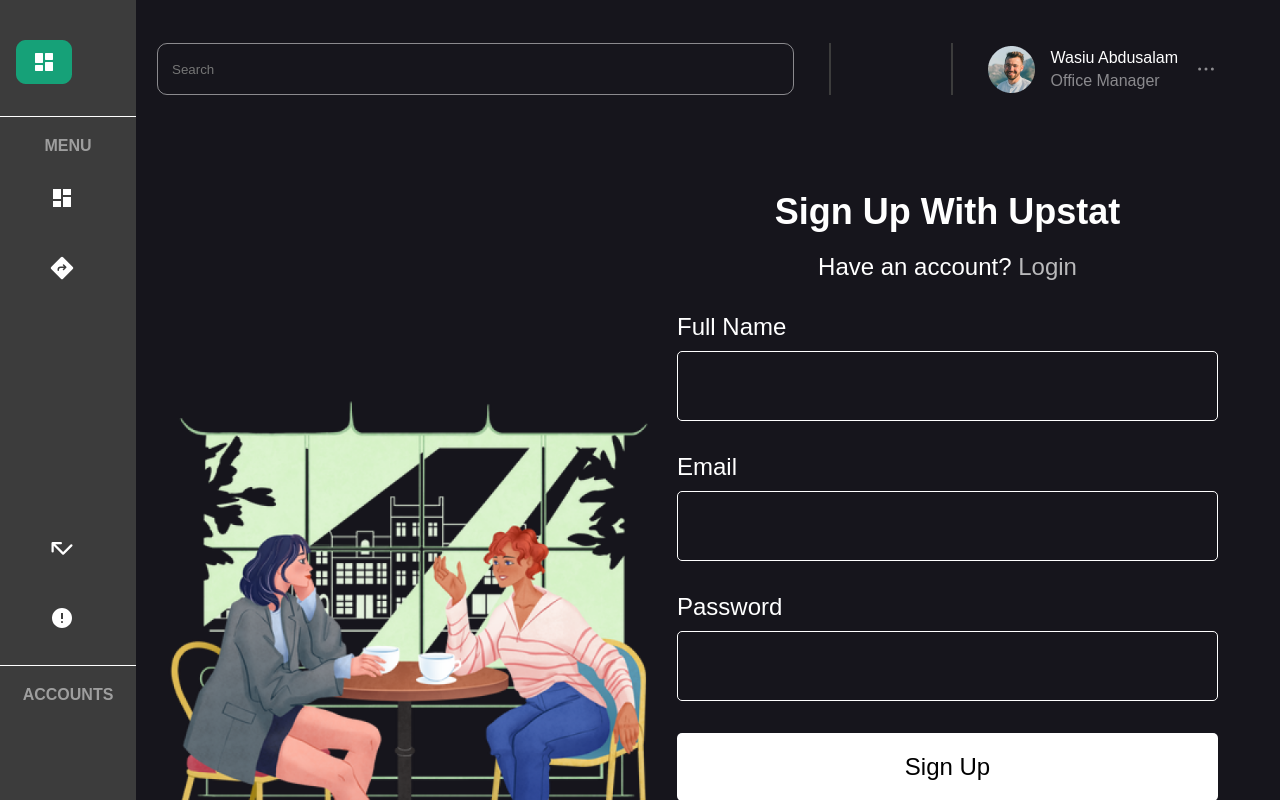
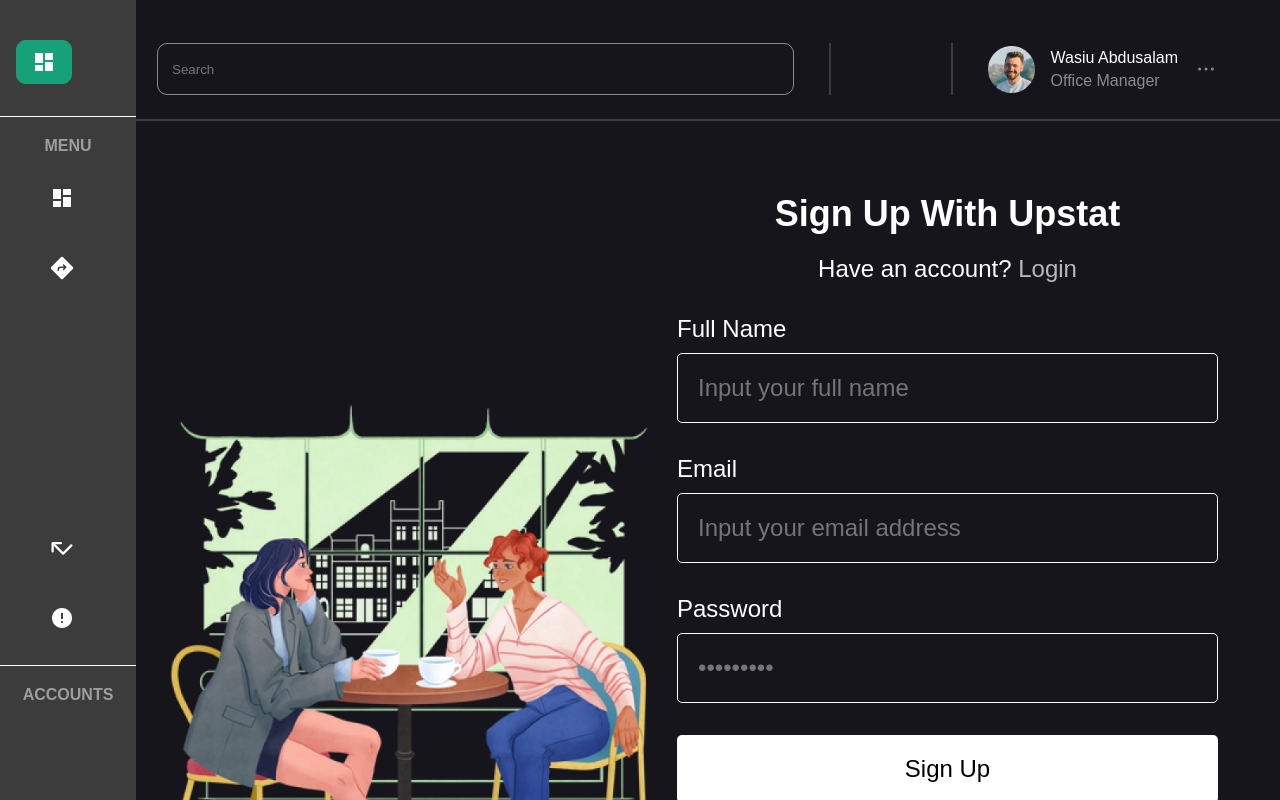
Before and after one commit to cuesoftinc/upstat, a Next.js app in the folder App/: page /signup in a window 1280 px wide. Shown: the top 800 px of the page. Built offline with nearby package versions, Linux system fonts and the light colour scheme; some icons are missing.

Commit message:
update placeholders for inputs

```diff
--- a/App/app/login/page.tsx
+++ b/App/app/login/page.tsx
@@ -27,13 +27,15 @@
                 <FormLabel>
                     Email
                     <FormInput
-                    type="text"
+                        type="text"
+                        placeholder="Input your email address"
                     />
                 </FormLabel>
                 <FormLabel>
                     Password
                     <FormInput
-                    type="text"
+                        type="text"
+                        placeholder="•••••••••"
                     />
                 </FormLabel>
                 <button>Login</button>
--- a/App/app/signup/page.tsx
+++ b/App/app/signup/page.tsx
@@ -25,19 +25,22 @@
                 <FormLabel>
                     Full Name
                     <FormInput
-                    type="text"
+                        type="text"
+                        placeholder="Input your full name"
                     />
                 </FormLabel>
                 <FormLabel>
                     Email
                     <FormInput
-                    type="text"
+                        type="text"
+                        placeholder="Input your email address"
                     />
                 </FormLabel>
                 <FormLabel>
                     Password
                     <FormInput
-                    type="text"
+                        type="password"
+                        placeholder="•••••••••"
                     />
                 </FormLabel>
                 <button>Sign Up</button>
--- a/App/components/layout/Header/Header.styles.ts
+++ b/App/components/layout/Header/Header.styles.ts
@@ -4,8 +4,9 @@
     width: 100%;
     display: flex;
     padding: 43px 62px 24px 21px;
+    justify-content: space-between;
+    border-bottom: 2px #3c3c3c solid;
     gap: 29px;
-    justify-content: space-between;
     background: #16151C;
     color: #fff;
 
```
